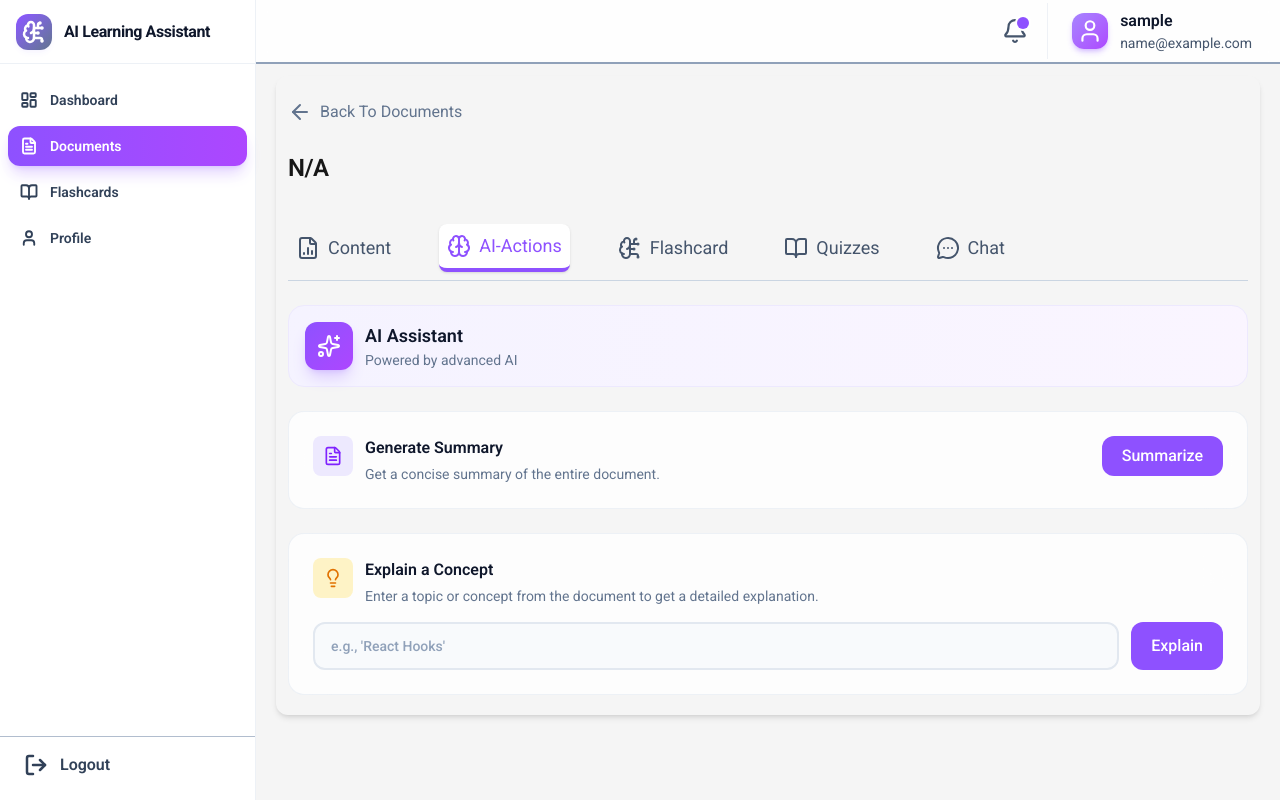
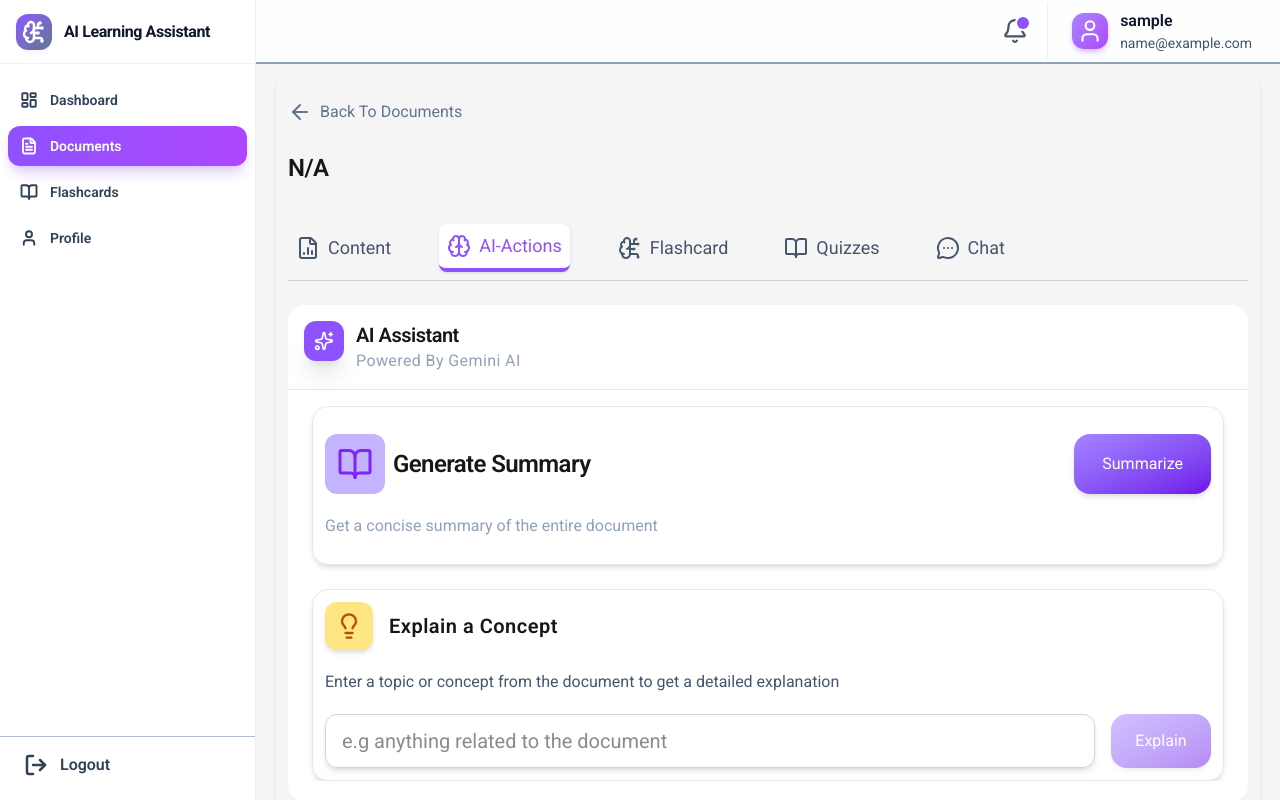
Before and after one commit to mahmoud-farag/mindMesh-FE, a React (Vite) app: page /documents/1/ai-actions in a window 1280 px wide. Built offline with nearby package versions, Linux system fonts and the light colour scheme; no server answers; sample sign-in values are in the browser's storage.

Commit message:
implementing the AI-actions tab

```diff
--- a/src/components/common/index.js
+++ b/src/components/common/index.js
@@ -1,3 +1,5 @@
 export { default as Button } from './Button';
 export { default as Loader } from './Loader';
 export { default as ConfirmationModal } from './ConfirmationModal';
+export { default as BaseModal } from './BaseModal';
+export { default as MarkdownRenderer } from './MarkdownRenderer';
--- a/src/components/documents/tabs/AIActionsTab.jsx
+++ b/src/components/documents/tabs/AIActionsTab.jsx
@@ -1,93 +1,252 @@
-import React from 'react';
-import { Sparkles, FileText, Lightbulb, Loader2 } from 'lucide-react';
+import React, { useState } from 'react';
+import { Sparkles, BookOpen, LightbulbIcon } from 'lucide-react';
+import toastService from '../../../utils/toasterUtils';
+import { aiService } from '../../../services';
+import { useParams } from 'react-router-dom';
+import { BaseModal, MarkdownRenderer } from '../../common';
 
-export default function AIActionsTab({ documentId, onActionComplete }) {
+export default function AIActionsTab() {
   //* States
-
-    //* Custom hooks
-
-    //* Refs
-
-    //* Helper functions
-
-    //* Life cycle hooks
+  const [concept, setConcept] = useState('');
+  const [conceptAnswer, setConceptAnswer] = useState('');
+  const [summary, setSummary] = useState('');
+  const [activeModal, setActiveModal] = useState(null); // 'summary' | 'explanation' | null
+  const [isLoading, setIsLoading] = useState(false);
+  const { id: documentId } = useParams();
 
   //* Handlers
-    function handleGenerateSummary() {
+  async function handleGenerateSummary() {
+    try {
+      if (!documentId) {
+        toastService.warning('Document id is missing');
+        return;
       }
 
-    function handleExplainConcept() {
+      setIsLoading(true);
+      const response = await aiService.generateSummary({ documentId });
+
+      if (response?.success && response?.data?.summary) {
+        setSummary(response.data.summary);
+        setActiveModal('summary');
+      } else {
+        toastService.error('Empty response');
+      }
+    } catch (error) {
+      toastService.error(error?.message ?? 'Error while generating summary');
+    } finally {
+      setIsLoading(false);
+    }
+  }
+
+  async function handleExplainConcept(e) {
+    e.preventDefault();
+    try {
+      if (!documentId) {
+        toastService.warning('Document id is missing');
+        return;
+      }
+
+      setIsLoading(true);
+      const response = await aiService.explainConcept({ concept, documentId });
+
+      if (response?.success && response?.data?.answer) {
+        setConceptAnswer(response.data.answer);
+        setActiveModal('explanation');
+      } else {
+        toastService.error('Empty response');
+      }
+    } catch (error) {
+      toastService.error(
+        error?.message ?? 'Error while explaining your concept'
+      );
+    } finally {
+      setIsLoading(false);
+    }
+  }
+
+  function handleCloseModal() {
+    setActiveModal(null);
+    setConceptAnswer('');
+    setSummary('');
+    setConcept('');
   }
 
   //* JSX
   return (
-        <div className="space-y-6">
-            {/* AI Assistant Header */}
-            <div className="flex items-center gap-3 p-4 bg-gradient-to-r from-violet-50 to-purple-50 rounded-2xl border border-violet-100">
-                <div className="w-12 h-12 rounded-xl bg-gradient-to-br from-violet-500 to-purple-500 inline-flex items-center justify-center shadow-lg shadow-violet-500/25">
-                    <Sparkles className="w-6 h-6 text-white" />
+    <div className="bg-white flex flex-col h-[62vh] pb-5 rounded-2xl">
+      {/* header */}
+      <div className="min-h-15 border-b border-slate-200 p-4 flex gap-3">
+        <div className="bg-violet-500 size-8 sm:size-10 text-white flex rounded-xl shadow-xl items-center justify-center shrink-0">
+          <Sparkles className="size-4 sm:size-5" strokeWidth={2} />
         </div>
         <div>
-                    <h3 className="text-lg font-semibold text-slate-900">AI Assistant</h3>
-                    <p className="text-sm text-slate-500">Powered by advanced AI</p>
+          <p className="font-semibold tracking-tight text-xl">AI Assistant</p>
+          <span className="tracking-wide text-slate-400">
+            Powered By Gemini AI
+          </span>
         </div>
       </div>
 
-            {/* Generate Summary Card */}
-            <div className="bg-white/80 backdrop-blur-xl border border-slate-200/60 rounded-2xl p-6">
-                <div className="flex items-start justify-between gap-4">
-                    <div className="flex items-start gap-3">
-                        <div className="w-10 h-10 rounded-lg bg-violet-100 inline-flex items-center justify-center shrink-0">
-                            <FileText className="w-5 h-5 text-violet-600" />
+      {/* body */}
+      <div className="flex-1 gap-6 flex flex-col px-6 mt-4 overflow-x-hidden">
+        {/* AI summary section */}
+        <section className="flex-1 flex flex-col gap-5 justify-center border border-slate-200 shadow-md rounded-2xl p-3">
+          <div className="flex flex-col sm:flex-row gap-4">
+            <div className="flex-1 flex gap-2">
+              <div className="size-11 sm:size-15 bg-violet-300 inline-flex justify-center items-center rounded-xl text-violet-600">
+                <BookOpen className="size-5 sm:size-9" strokeWidth={2} />
               </div>
-                        <div>
-                            <h4 className="font-semibold text-slate-900">Generate Summary</h4>
-                            <p className="text-sm text-slate-500 mt-1">
-                                Get a concise summary of the entire document.
-                            </p>
+              <span className="flex items-center text-lg sm:text-2xl font-semibold tracking-tight">
+                Generate Summary
+              </span>
             </div>
-                    </div>
+
             <button
               onClick={handleGenerateSummary}
-                        className="shrink-0 px-5 py-2 bg-violet-500 hover:bg-violet-600 text-white font-medium rounded-xl transition-all duration-200 disabled:opacity-50 disabled:cursor-not-allowed inline-flex items-center gap-2"
+              disabled={isLoading}
+              className="min-[800px]:px-7 bg-linear-to-br py-1 from-violet-400 to-violet-700 rounded-2xl shadow-md text-white cursor-pointer hover:shadow-xl active:scale-105 transition-transform duration-300 disabled:opacity-50 disabled:cursor-not-allowed"
             >
-                        Summarize
+              {isLoading && activeModal === null ? 'Summarizing...' : 'Summarize'}
             </button>
           </div>
+          <p className="text-base text-slate-400">
+            Get a concise summary of the entire document
+          </p>
+        </section>
 
-                {/* TODO: Display generated summary here */}
+        {/* AI Explain section */}
+        <section className="flex-1 flex justify-center flex-col border border-slate-200 shadow-md rounded-2xl p-3">
+          <div>
+            <div>
+              <div className="flex gap-4 mb-5">
+                <div className="bg-amber-200 rounded-xl shadow-md size-12 inline-flex justify-center items-center">
+                  <LightbulbIcon className="size-7 text-amber-700" />
                 </div>
-
-            {/* Explain a Concept Card */}
-            <div className="bg-white/80 backdrop-blur-xl border border-slate-200/60 rounded-2xl p-6">
-                <div className="flex items-start gap-3 mb-4">
-                    <div className="w-10 h-10 rounded-lg bg-amber-100 inline-flex items-center justify-center shrink-0">
-                        <Lightbulb className="w-5 h-5 text-amber-600" />
+                <span className="inline-flex justify-center items-center text-xl font-semibold tracking-wide">
+                  Explain a Concept
+                </span>
               </div>
-                    <div>
-                        <h4 className="font-semibold text-slate-900">Explain a Concept</h4>
-                        <p className="text-sm text-slate-500 mt-1">
-                            Enter a topic or concept from the document to get a detailed explanation.
-                        </p>
+              <span className="text-slate-600">
+                Enter a topic or concept from the document to get a detailed
+                explanation
+              </span>
             </div>
           </div>
 
-                <div className="flex gap-3">
+          <div className="flex gap-4 mt-5">
             <input
-                        type="text"
-                        placeholder="e.g., 'React Hooks'"
-                        className="flex-1 h-12 px-4 border-2 border-slate-200 rounded-xl bg-slate-50 text-slate-900 placeholder-slate-400 text-sm font-medium transition-all duration-200 focus:outline-none focus:border-violet-500 focus:bg-white focus:shadow-lg focus:shadow-violet-500/10"
+              className="border border-slate-300 shadow-md flex-1 rounded-xl px-4 focus:outline-violet-400 text-md md:text-xl py-3"
+              placeholder="e.g anything related to the document"
+              value={concept}
+              onChange={(e) => setConcept(e.target.value)}
+              disabled={isLoading}
             />
             <button
               onClick={handleExplainConcept}
-                        className="shrink-0 px-5 py-2 bg-violet-500 hover:bg-violet-600 text-white font-medium rounded-xl transition-all duration-200 disabled:opacity-50 disabled:cursor-not-allowed inline-flex items-center gap-2"
+              disabled={!concept?.trim() || isLoading}
+              className="disabled:cursor-not-allowed disabled:opacity-50 bg-linear-to-br from-violet-400 to-violet-700 px-6 py-2 text-white bg-violet-600 rounded-2xl shadow-md hover:shadow-xl cursor-pointer active:scale-105 transition-all duration-200 min-w-[100px]"
             >
-                        Explain
+              {isLoading && activeModal === null && concept ? 'Explain...' : 'Explain'}
             </button>
           </div>
+        </section>
+      </div>
 
-                {/* TODO: Display explanation here */}
+      {/* Modal for AI Actions */}
+      <BaseModal
+        isOpen={!!activeModal}
+        onClose={handleCloseModal}
+        title={
+          activeModal === 'summary'
+            ? 'Document Summary'
+            : `Explanation: ${concept}`
+        }
+        icon={
+          activeModal === 'summary' ? (
+            <BookOpen className="size-12 text-violet-600" />
+          ) : (
+            <LightbulbIcon className="size-12 text-amber-600" />
+          )
+        }
+        showFooter={false}
+        size="2xl"
+      >
+        <div className="prose prose-slate max-w-none">
+          <MarkdownRenderer
+            content={activeModal === 'summary' ? summary : conceptAnswer}
+          />
         </div>
+      </BaseModal>
     </div>
   );
 }
+
+//  <div className="space-y-6">
+//    {/* AI Assistant Header */}
+//    <div className="flex items-center gap-3 p-4 bg-gradient-to-r from-violet-50 to-purple-50 rounded-2xl border border-violet-100">
+//      <div className="w-12 h-12 rounded-xl bg-gradient-to-br from-violet-500 to-purple-500 inline-flex items-center justify-center shadow-lg shadow-violet-500/25">
+//        <Sparkles className="w-6 h-6 text-white" />
+//      </div>
+//      <div>
+//        <h3 className="text-lg font-semibold text-slate-900">AI Assistant</h3>
+//        <p className="text-sm text-slate-500">Powered by advanced AI</p>
+//      </div>
+//    </div>
+
+//    {/* Generate Summary Card */}
+//    <div className="bg-white/80 backdrop-blur-xl border border-slate-200/60 rounded-2xl p-6">
+//      <div className="flex items-start justify-between gap-4">
+//        <div className="flex items-start gap-3">
+//          <div className="w-10 h-10 rounded-lg bg-violet-100 inline-flex items-center justify-center shrink-0">
+//            <FileText className="w-5 h-5 text-violet-600" />
+//          </div>
+//          <div>
+//            <h4 className="font-semibold text-slate-900">Generate Summary</h4>
+//            <p className="text-sm text-slate-500 mt-1">
+//              Get a concise summary of the entire document.
+//            </p>
+//          </div>
+//        </div>
+//        <button
+//          onClick={handleGenerateSummary}
+//          className="shrink-0 px-5 py-2 bg-violet-500 hover:bg-violet-600 text-white font-medium rounded-xl transition-all duration-200 disabled:opacity-50 disabled:cursor-not-allowed inline-flex items-center gap-2"
+//        >
+//          Summarize
+//        </button>
+//      </div>
+
+//      {/* TODO: Display generated summary here */}
+//    </div>
+
+//    {/* Explain a Concept Card */}
+//    <div className="bg-white/80 backdrop-blur-xl border border-slate-200/60 rounded-2xl p-6">
+//      <div className="flex items-start gap-3 mb-4">
+//        <div className="w-10 h-10 rounded-lg bg-amber-100 inline-flex items-center justify-center shrink-0">
+//          <Lightbulb className="w-5 h-5 text-amber-600" />
+//        </div>
+//        <div>
+//          <h4 className="font-semibold text-slate-900">Explain a Concept</h4>
+//          <p className="text-sm text-slate-500 mt-1">
+//            Enter a topic or concept from the document to get a detailed
+//            explanation.
+//          </p>
+//        </div>
+//      </div>
+
+//      <div className="flex gap-3">
+//        <input
+//          type="text"
+//          placeholder="e.g., 'React Hooks'"
+//          className="flex-1 h-12 px-4 border-2 border-slate-200 rounded-xl bg-slate-50 text-slate-900 placeholder-slate-400 text-sm font-medium transition-all duration-200 focus:outline-none focus:border-violet-500 focus:bg-white focus:shadow-lg focus:shadow-violet-500/10"
+//        />
+//        <button
+//          onClick={handleExplainConcept}
+//          className="shrink-0 px-5 py-2 bg-violet-500 hover:bg-violet-600 text-white font-medium rounded-xl transition-all duration-200 disabled:opacity-50 disabled:cursor-not-allowed inline-flex items-center gap-2"
+//        >
+//          Explain
+//        </button>
+//      </div>
+
+//      {/* TODO: Display explanation here */}
+//    </div>
+//  </div>;
```
Also changed, not shown: src/components/common/BaseModal.jsx (+9 -9 lines), src/services/ai-service.js (+24 -5 lines). Lines whose indentation alone changed are shown as unchanged.
